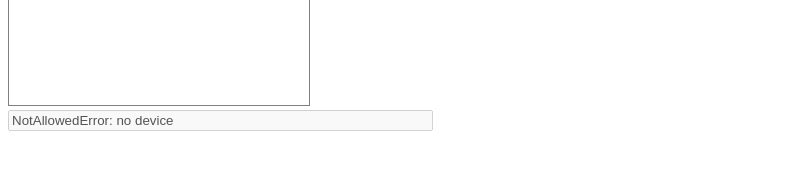
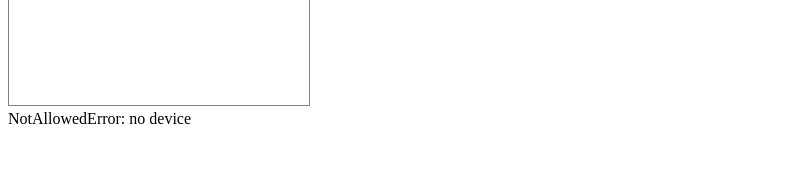
Before and after one commit to kyoto-u/online-edu, a Jekyll site: the page slow-camera.html, which Jekyll copies as it is, in a window 1280 px wide. Shown: the part 155-325 px from the top of the page, without its empty margins (0-804 px from the left). Built offline with Jekyll 4.4.1, drawn with Linux system fonts in a browser that asks for light colours; part of the change alters nothing that is shown.

Commit message:
Update slow-camera.html

```diff
--- a/slow-camera.html
+++ b/slow-camera.html
@@ -46,7 +46,7 @@
 
   <br>
 
-  <input id="message" type="text" size="50" value="No camera found" disabled>
+  <span id="message">No camera found></span>
 </body>
 <script>
 
@@ -81,11 +81,13 @@ function getCameraList() {
     });
   })
   .catch(function(err) {
-    message.value = err.name + ": " + err.message;
+    message.innerHTML = err.name + ": " + err.message;
   });
-  if(camlist.length > 0){
-    message.value = camlist.length + " camera(s) found";
-  }
+  setTimeout(() => {
+    if(camlist.length > 0){
+      message.innerHTML = camlist.length + " camera(s) found";
+    }
+  },200)
 }
 
 function switchLive(){
@@ -121,7 +123,7 @@ function startCamera(){
   }
   if (sel === camlist.selectedIndex){ // Stop only
     sel = -1;
-    message.value = "Stop";
+    message.innerHTML = "Stop";
     return;
   }
   sel = camlist.selectedIndex;
@@ -142,10 +144,10 @@ function startCamera(){
     };
   })
   .catch( (err) => {
-    message.value = err.name + ": " + err.message;
+    message.innerHTML = err.name + ": " + err.message;
   });
   ivid = setInterval(capture, interval);
-  message.value = "Running";
+  message.innerHTML = "Running";
   resetPause();
 }
 
@@ -160,10 +162,10 @@ function pauseCamera() {
   if(ivid){
     clearInterval(ivid);
     ivid = 0;
-    message.value = "Pause";
+    message.innerHTML = "Pause";
   } else {
     ivid = setInterval(capture, interval);
-    message.value = "Running";
+    message.innerHTML = "Running";
   }
   document.getElementById("pause").style.backgroundColor = ivid?"LightGray":"Red";
 }
```
